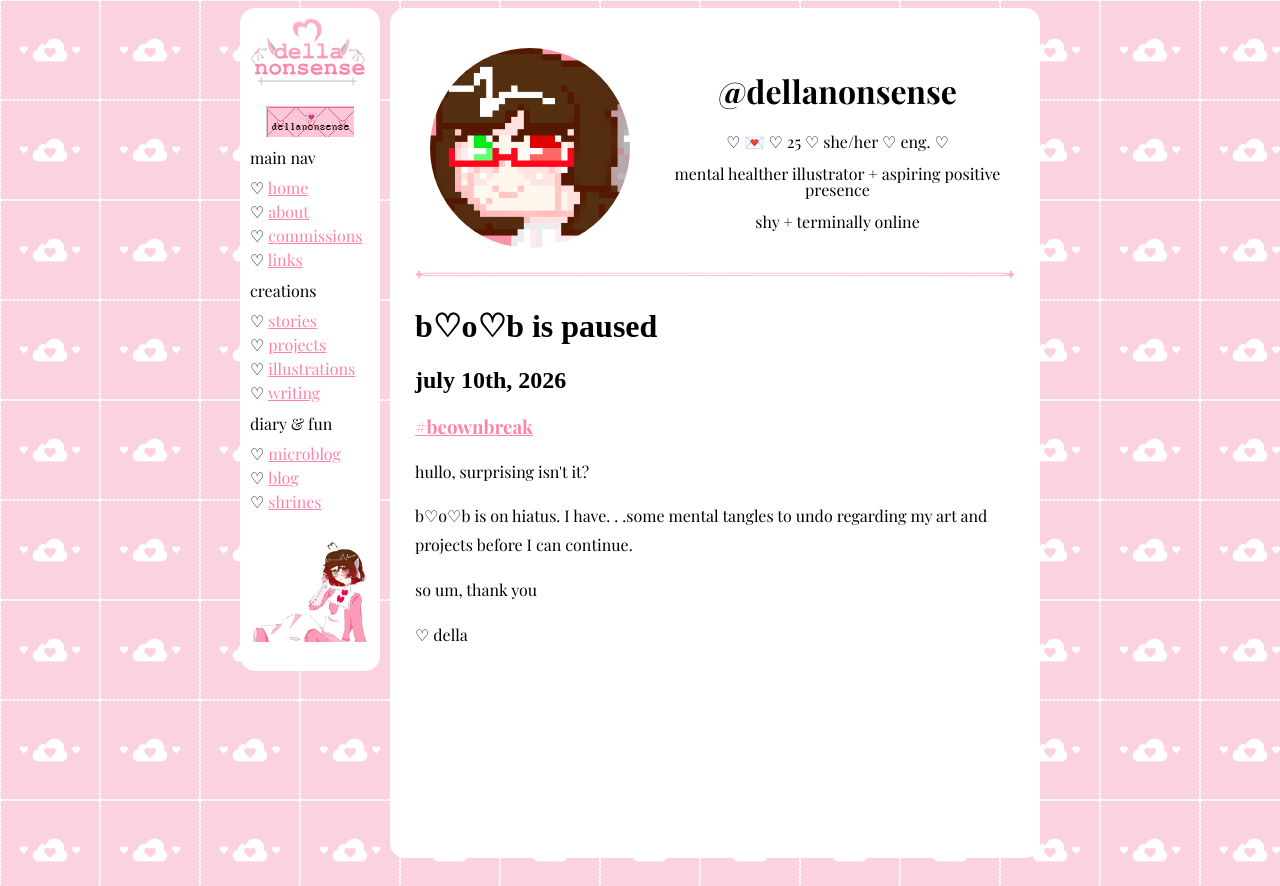
After one commit to dellanonsense/xyz, a PHP site: page /posts/26-07-10bobisonpause.php in a window 1280 px wide. The commit adds this page. Run offline with PHP 8.4, Linux system fonts and the light colour scheme; some web fonts are replaced.

Commit message:
new blog post

```diff
--- a/beownbreakdevlogtag.php
+++ b/beownbreakdevlogtag.php
@@ -19,6 +19,7 @@
             </div>
             <?php include "components/blognav.php"; echo callblognav();?>
             <h1> posts tagged #beownbreakdevlog </h1>
+            <p><a href="posts/26-07-10bobisonpause.php"> 26-07-10 - bob is on pause </a></p>
             <p><a href="posts/25-11-25notscriptingbutarting.php"> 25-11-25 - not scripting, but arting </a></p>
             <p><a href="posts/25-10-21scriptprogress.php"> 25-10-21 - scripting progress </a></p>
             <p><a href="posts/25-09-11developmentresumed.php"> 25-09-11 - development resumed </a></p>
--- a/blog.php
+++ b/blog.php
@@ -22,6 +22,7 @@
             </div>
             <?php include "components/blognav.php"; echo callblognav();?>
             <h1> archive </h1>
+            <p><a href="posts/26-07-10bobisonpause.php">26-07-10 - bob is on pause</a> #beownbreakdevlog </p>
             <p><a href="posts/26-02-06writingpageonline.php">26-02-06 - writing page online</a> #updates </p>
             <p><a href="posts/25-12-31xaccdeleted.php">25-12-31 -  x acc deleted</a> #updates <p>
             <p><a href="posts/25-11-25notscriptingbutarting.php">25-11-25 - not scripting, but arting</a> #beownbreakdevlog </p>
--- a/components/latestpost.php
+++ b/components/latestpost.php
@@ -1,6 +1,6 @@
 <?php
     function calllatestpost() {
     return '
-    <h3>latest post ♡ <a href="posts/26-02-06writingpageonline.php"> writing page online </a></h3>
+    <h3>latest post ♡ <a href="posts/26-07-10bobisonpause.php"> bob is on pause </a></h3>
     ';
     }
--- /dev/null
+++ b/posts/26-07-10bobisonpause.php
@@ -0,0 +1,36 @@
+<!DOCTYPE html>
+<html lang="en">
+<head>
+    <title>post - writing page online</title>
+    <?php include "../components/heading.php"; echo callheading ();?>
+    <link href="../assets/blog.css" rel="stylesheet"/>
+</head>
+<style>
+</style>
+<body>
+    <div id="sidebutton" onclick="openNav()"><img src="../assets/openbutton.png"></div>
+    <div id="sidebar">
+        <?php include "../components/sidebar.php"; echo callsidebar();?>
+    </div>
+    <div id="overlay"></div>
+        <div class="content">
+            <div id="header">
+                <?php include "../components/header.php"; echo callheader();?>
+            </div>
+        <div class="blogtitle">
+            <h1>b♡o♡b is paused</h1>
+            <h2>july 10th, 2026</h2>
+        </div>
+        <div class="blogtags">
+            <h3><a href="../beownbreakdevlogtag.php">#beownbreak</a></h3>
+        </div>
+        <div class="blogtxt">
+            <p>hullo, surprising isn't it?</p>
+            <p>b♡o♡b is on hiatus. I have. . .some mental tangles to undo regarding my art and projects before I can continue.</p>
+            <p>so um, thank you</p>
+            <p>♡ della</p>
+        </div>
+    </div>
+</body>
+<script src="../mobilesidebar.js"></script>
+</html>
```
